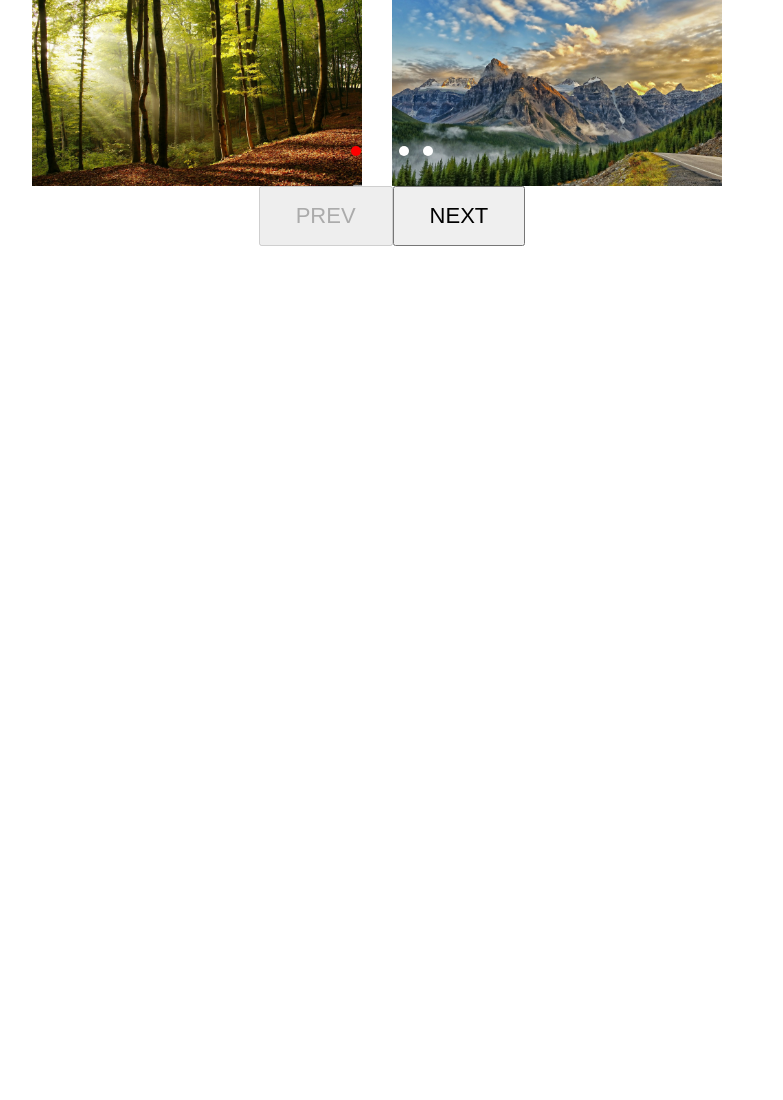
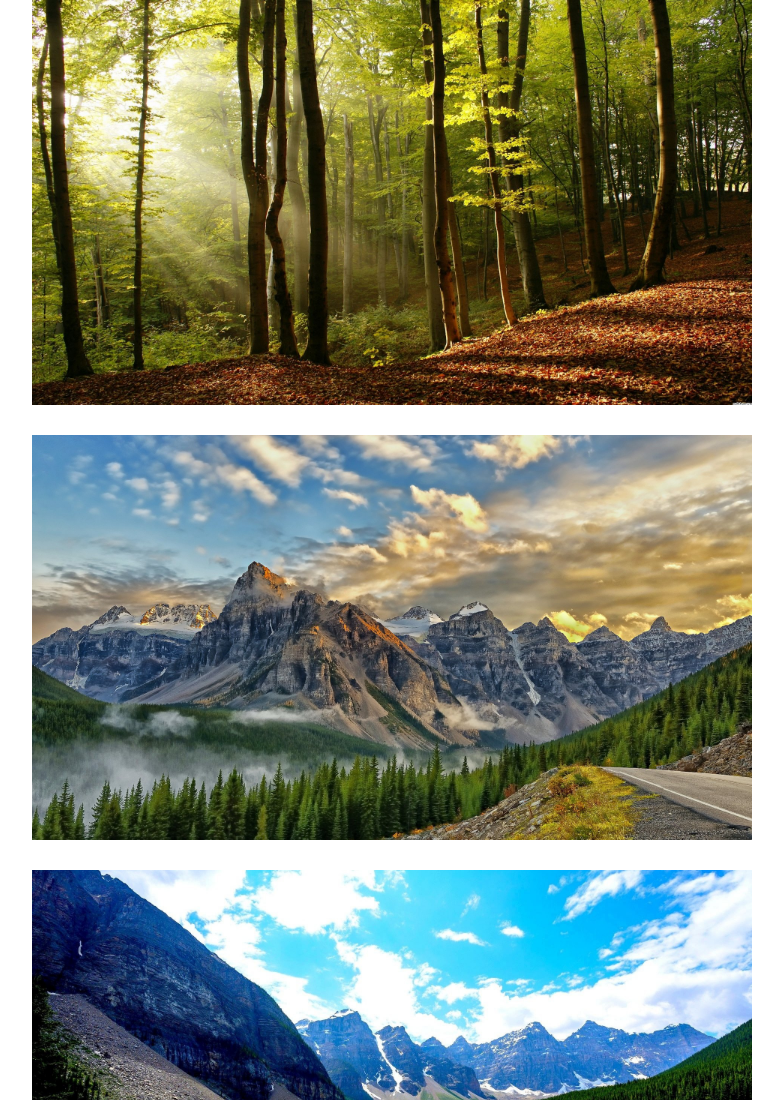
Before and after one commit to SkyShellProduction/slider-relative, a plain HTML site: page index.html in a window 1280 px wide. Shown: the top 1100 px of the page, without its empty margins (248-1031 px from the left). Before the commit the page ends 800 px from the top, so only its background shows below. Drawn offline with Linux system fonts and the light colour scheme.

Commit message:
fixed some issues

```diff
--- a/script.js
+++ b/script.js
@@ -12,7 +12,8 @@ class Slider {
         slidesToMove = 1,
         slidesToShow = 1,
         autoplayTime = 5000,
-        breakpoints
+        breakpoints,
+        margin = 0
     }) {
         this.slider =
             typeof slider == "string" ? document.querySelector(slider) : slider;
@@ -24,7 +25,7 @@ class Slider {
             typeof sliderItem == "string"
                 ? [...this.slider.querySelectorAll(sliderItem)]
                 : sliderItem;
-        this.duration = duration;
+        this.duration = duration >= 0 ? duration : 400;
         this.direction = direction.toUpperCase();
         this.active = active;
         this.buttons = buttons;
@@ -35,7 +36,7 @@ class Slider {
         this.autoplay = autoplay;
         this.autoplayTime = autoplayTime;
         this.slidesToMove = slidesToMove;
-
+        this.margin = margin;
         if (this.slidesToMove >= this.sliderItems.length || this.slidesToMove <= 0) {
             this.slidesToMove = 1;
             alert(`Ля ты крыса, используй меньшее число для прокрутки слайдов за раз`);
@@ -51,7 +52,6 @@ class Slider {
         for (const key in this) {
             this.copySlider[key] = this[key];
         }
-        console.log(this.slidesToShow);
         this.interval;
         if (this.buttons) {
             this.prev = this.slider.querySelector(".slider__prev");
@@ -83,6 +83,7 @@ class Slider {
         this.slider.style.overflow = "hidden";
         this.sliderLines.style.overflow = "hidden";
         this.sliderLines.style.display = "flex";
+        this.sliderTrueSize.style.overflow = 'hidden';
         if (this.breakpoints) {
             let sorting = (a, b) => a - b;
             let keys = Object.keys(this.breakpoints).sort(sorting).reverse();
@@ -101,17 +102,22 @@ class Slider {
            }
         }
         this.sliderItems.forEach(item => {
-            item.style.width = this.sliderTrueSize.offsetWidth / this.slidesToShow + 'px';
+            if(this.direction == 'Y') {
+                item.style.paddingBottom = this.margin + 'px';
+                item.style.width = this.sliderTrueSize.offsetWidth+'px';
+            }
+            else {
+                item.style.width = this.sliderTrueSize.offsetWidth / this.slidesToShow + 'px';
+                item.style.paddingRight = this.margin + 'px';
+            }
         })
-        let commonWidth = this.sliderItems.reduce((acc, item) => acc + item.offsetWidth, 0);
-        let commonHeight = this.sliderItems.reduce((acc, item) => acc + item.offsetHeight, 0);
-        this.sliderTrueSize.style.overflow = 'hidden';
+
         if (this.direction == 'Y') {
             this.sliderLines.style.flexDirection = 'column';
-            this.sliderTrueSize.style.height = this.sliderItems[this.active].offsetHeight + 'px';
-            this.sliderLines.style.height = commonHeight + "px";
+            this.sliderTrueSize.style.height = this.sliderItems[this.active].offsetHeight * this.slidesToShow + 'px';
+            this.sliderLines.style.height = this.sliderLines.scrollHeight + "px";
         }
-        else this.sliderLines.style.width = commonWidth + "px";
+        else this.sliderLines.style.width = this.sliderLines.scrollWidth + "px";
 
         this.sliderLines.style.transition = `${this.duration}ms`;
         this.sliderLines.style.transform = `translate${this.direction}(${-this.slidesToMoving()}px)`;
@@ -137,8 +143,7 @@ class Slider {
     slidesToMoving() {
         let limit = this.sliderItems[this.active].offsetWidth;
         let limit2 = this.sliderItems[this.active].offsetHeight;
-        if (this.direction == 'Y') return limit2 * this.active;
-        else return limit * this.active;
+        return (this.direction == 'Y') ? limit2 * this.active : limit * this.active;
     }
     setClass() {
         this.sliderItems.forEach((item, i) => {
@@ -221,15 +226,21 @@ const mySlider = new Slider({
     sliderLines: ".slider__lines",
     sliderItem: ".slider__item",
     duration: 200,
-    direction: "x",
+    direction: "y",
     active: 0,
     pagination: true,
     slidesToMove: 1,
     buttons: true,
-    slidesToShow: 2,
+    slidesToShow: 3,
+    margin: 30,
     breakpoints: {
         720: {
-            slidesToShow: 1
+            slidesToShow: 2,
+            margin: 15
+        },
+        420: {
+            slidesToShow: 1.3,
+            margin: 30
         }
     }
 });
--- a/style.scss
+++ b/style.scss
@@ -39,11 +39,9 @@ img{
     }
     &__item{
         width: 480px;
-        padding-right: 30px;
         position: relative;
         transition-property: transform;
         flex-shrink: 0;
-        // transform: r;
     }
     &__buttons{
         display: flex;
```
Also changed, not shown: style.css.
